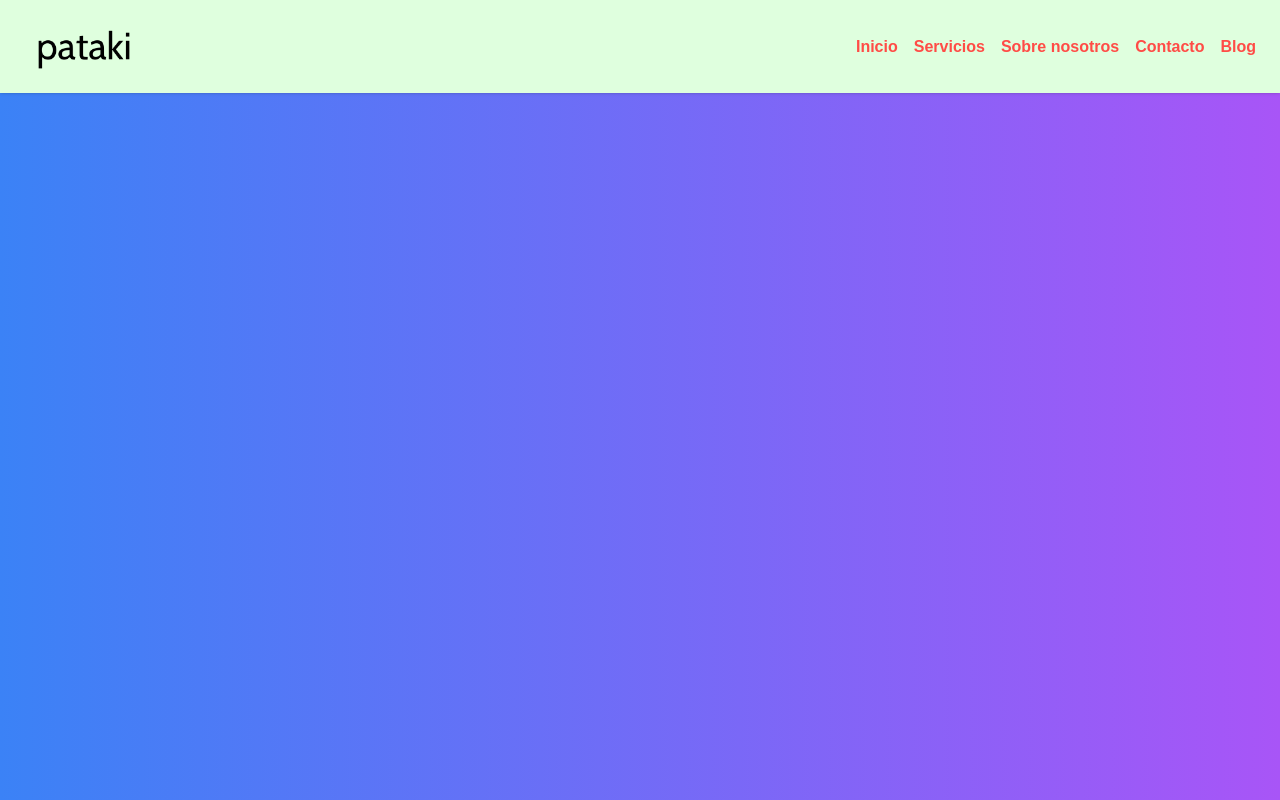
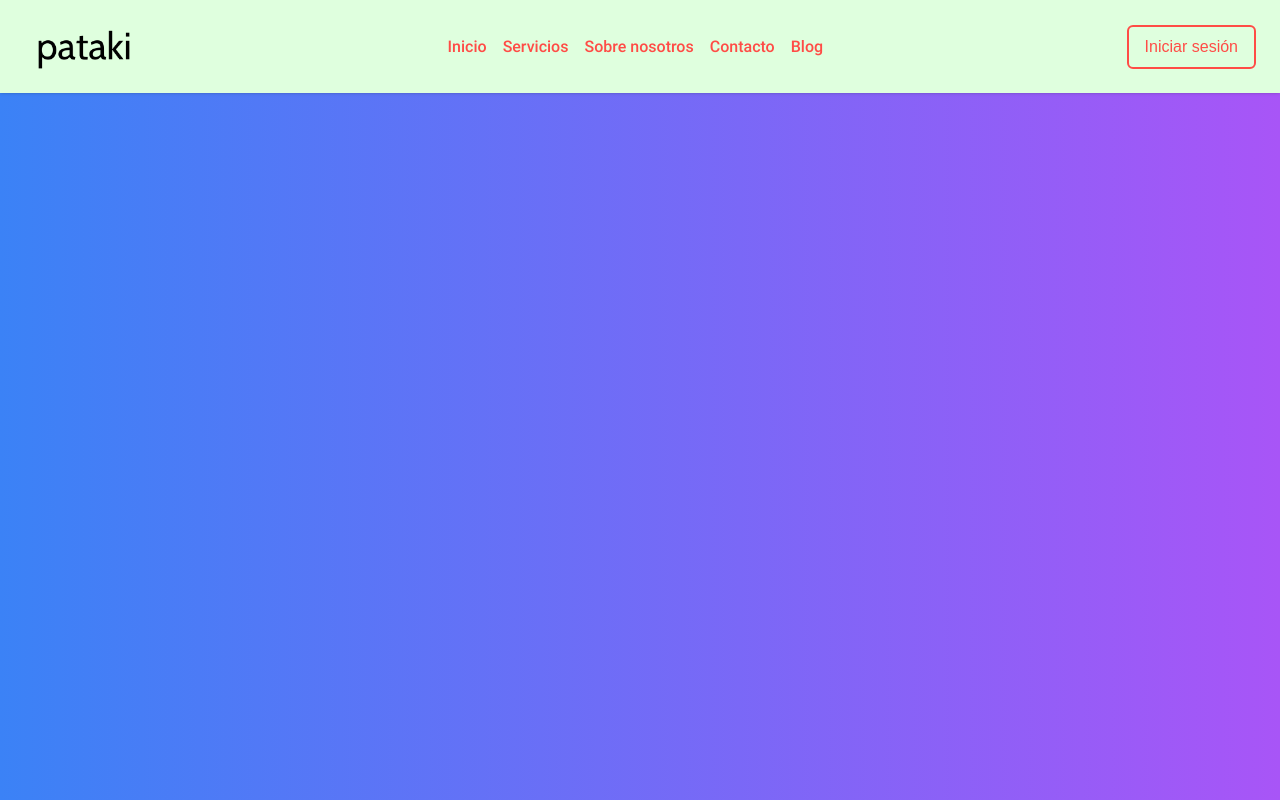
Before and after one commit to alejomayuri/landing-modular, a Next.js app: page / in a window 1280 px wide. Shown: the top 800 px of the page. Built offline with nearby package versions, Linux system fonts and the light colour scheme.

Commit message:
refactor y componentes mas generales. Componente call action

```diff
--- /dev/null
+++ b/src/app/components/global/CallAction.js
@@ -0,0 +1,50 @@
+import Link from "next/link";
+
+export default function Navbar({
+    text,
+    href,
+    borderWidth = null, // Ancho del borde
+    borderColor = null, // Color del borde
+    borderRadius = null, // Radio de borde
+    hoverBorderColor = null, // Color del borde al pasar el mouse
+    backgroundColor = null, // Color de fondo
+    hoverBackgroundColor = null, // Color de fondo al pasar el mouse
+    textColor = "text-gray-600", // Color de texto
+    hoverTextColor = null, // Color de texto al pasar el mouse
+    transition = false, // Transición al pasar el mouse
+}) {
+    if(!text || text === "") {
+        return null;
+    }
+
+    const borderWidthClasses = {
+        small: "border",
+        normal: "border-2",
+        big: "border-4"
+    };
+
+    const borderRadiusClasses = {
+        small: "rounded",
+        normal: "rounded-md",
+        big: "rounded-lg",
+        full: "rounded-full"
+    }
+
+    return (
+        <Link href={href}>
+            <button className={`
+                    ${borderWidth && borderWidthClasses[borderWidth]}
+                    ${borderColor}
+                    ${borderRadius && borderRadiusClasses[borderRadius]}
+                    ${hoverBorderColor}
+                    ${backgroundColor}
+                    ${hoverBackgroundColor}
+                    ${textColor}
+                    ${hoverTextColor}
+                    ${transition && "transition duration-300"}
+                    px-4 py-2 transform`}>
+                {text}
+            </button>
+        </Link>
+    )
+}
--- a/src/app/components/global/Navbar.js
+++ b/src/app/components/global/Navbar.js
@@ -10,7 +10,7 @@ export default function Navbar({
     hoverUnderline, // Tipo de subrayado al pasar el mouse
     hoverTransform = null, // Peso de fuente al pasar el mouse
     itemsWeight = "normal", // Transformación al pasar el mouse
-    transition = true, // Transición al pasar el mouse
+    transition = false, // Transición al pasar el mouse
 }) {
     if (!navItems) {
         return null;
@@ -32,11 +32,12 @@ export default function Navbar({
 
     // Clases de familia de fuente
     const fontFamilyClasses = {
-        sans: "sans",
-        serif: "serif",
-        mono: "mono",
-        robotoMedium: "robotoMedium",
-        barlow: "barlow",
+        sans: "font-sans",
+        serif: "font-serif",
+        mono: "font-mono",
+        robotoMedium: "font-robotoMedium",
+        barlow: "font-barlow",
+        oswald: "font-oswald"
     };
 
     // Clases de transformación al pasar el mouse
@@ -46,6 +47,7 @@ export default function Navbar({
         big: "hover:scale-[1.04]",
     };
 
+    // Clases de peso de fuente
     const weightClasses = {
         small: "font-medium",
         normal: "font-semibold",
@@ -55,26 +57,10 @@ export default function Navbar({
     return (
         <nav className={`flex ${spaceBetweenItemsClasses[spaceBetweenItems]}`}>
             {navItems.map((item, index) => (
-                <a key={index} href={item.href} id={`link-${index}`} className={`
-                    flex items-center
-                    ${fontSizeClasses[fontSize]}
-                    font-${fontFamilyClasses[fontFamily]}
-                    ${hoverUnderline ? "hover:underline" : ""}
-                    ${color} ${hoverColor}
-                    ${hoverTransformClasses[hoverTransform]}
-                    ${weightClasses[itemsWeight]}
-                    font-bold
-                    ${transition ? "transition duration-300" : ""}
-                    transform
-                `}>{item.text}</a>
+                <a key={index} href={item.href} id={`link-${index}`} className={`flex items-center ${fontSizeClasses[fontSize]} ${fontFamilyClasses[fontFamily]} ${hoverUnderline && "hover:underline"} ${color} ${hoverColor} ${hoverTransform && hoverTransformClasses[hoverTransform]} ${weightClasses[itemsWeight]} ${transition && "transition duration-300"} transform`}>
+                    {item.text}
+                </a>
             ))}
-            {/* <button
-                className={`
-                    border-2 border-[#FF4C46] rounded-md px-4 py-2
-                `}
-            >
-                Iniciar sesión
-            </button> */}
         </nav>
     );
 }
--- /dev/null
+++ b/src/app/components/header/Header.js
@@ -0,0 +1,99 @@
+import HeaderWrapper from "./HeaderWrapper";
+import Logo from "../global/Logo";
+import Navbar from "../global/Navbar";
+import CallAction from "../global/CallAction";
+
+export default function Header({ data }) {
+    if (!data || Object.keys(data).length === 0) {
+        return null; // Devuelve null si no hay datos
+    }
+
+    const { type, global, logo, navbar, callAction } = data;
+
+    // Valores globales
+    const {
+        paddingY = "py-4",
+        paddingX = "px-4",
+        bgColor = "bg-white",
+        scrolledBgColor = "bg-gray-100",
+        isFixed = false,
+    } = global || {};
+
+    // Componente Logo
+    const showLogo =
+        logo && Object.keys(logo).length > 0 ? (
+            <Logo
+                logoSlug={logo.logoSlug}
+                logoWidth={logo.logoWidth}
+                logoHeight={logo.logoHeight}
+            />
+        ) : null;
+
+    // Componente Navbar
+    const showNavbar =
+        navbar && Object.keys(navbar).length > 0 ? (
+            <Navbar
+                navItems={navbar.navItems}
+                color={navbar.navItemsColor}
+                hoverColor={navbar.hoverColor}
+                hoverUnderline={navbar.hoverUnderline}
+                hoverTransform={navbar.hoverTransform}
+                fontFamily={navbar.fontFamily}
+                itemsWeight={navbar.itemsWeight}
+                transition={navbar.transition}
+            />
+        ) : null;
+
+    // Componente CallAction
+    const showCallAction =
+        callAction && Object.keys(callAction).length > 0 ? (
+            <CallAction
+                text={callAction.text}
+                href={callAction.href}
+                borderWidth={callAction.borderWidth}
+                borderColor={callAction.borderColor}
+                borderRadius={callAction.borderRadius}
+                hoverBorderColor={callAction.hoverBorderColor}
+                backgroundColor={callAction.backgroundColor}
+                hoverBackgroundColor={callAction.hoverBackgroundColor}
+                textColor={callAction.textColor}
+                hoverTextColor={callAction.hoverTextColor}
+                transition={callAction.transition}
+            />
+        ) : null;
+
+    // Determinar contenido según el tipo
+    let content;
+    if (type === 1) {
+        content = (
+            <>
+                {showLogo}
+                {showNavbar}
+                {showCallAction}
+            </>
+        );
+    } else if (type === 2) {
+        content = (
+            <>
+                {showLogo}
+                <div className="flex gap-10 items-center">
+                    {showNavbar}
+                    {showCallAction}
+                </div>
+                {showLogo}
+            </>
+        );
+    }
+
+    return (
+        <HeaderWrapper
+            paddingY={paddingY}
+            paddingX={paddingX}
+            bgColor={bgColor}
+            isFixed={isFixed}
+            scrolledBgColor={scrolledBgColor}
+        >
+            {content}
+        </HeaderWrapper>
+    );
+}
--- a/src/app/components/Header.js
+++ b/src/app/components/header/HeaderWrapper.js
@@ -1,7 +1,7 @@
 "use client"
 import { useState, useEffect } from "react";
 
-export default function Header({
+export default function HeaderWrapper({
     children, // Contenido del header
     paddingY = "normal", // Padding Y normal por defecto
     paddingX = "normal", // Padding X normal por defecto
@@ -57,4 +57,4 @@ export default function Header({
             </div>
         </header>
     );
-  }
+}
--- a/src/app/layout.js
+++ b/src/app/layout.js
@@ -14,7 +14,12 @@ const geistMono = localFont({
 const robotoMedium = localFont({
   src: "./fonts/Roboto/Roboto-Medium.ttf",
   variable: "--font-roboto-medium",
-  weight: "100 400 900",
+  weight: "100 900",
+});
+const oswald = localFont({
+  src: "./fonts/Oswald/Oswald-VariableFont_wght.ttf",
+  variable: "--font-oswald",
+  weight: "100 900",
 });
 
 export const metadata = {
@@ -26,7 +31,7 @@ export default function RootLayout({ children }) {
   return (
     <html lang="en">
       <body
-        className={`${geistSans.variable} ${geistMono.variable} ${robotoMedium.variable} antialiased`}
+        className={`${geistSans.variable} ${geistMono.variable} ${robotoMedium.variable} ${oswald.variable} antialiased`}
       >
         {children}
       </body>
--- a/src/app/page.js
+++ b/src/app/page.js
@@ -1,13 +1,13 @@
-import Header from "./components/Header";
-import Logo from "./components/global/Logo";
-import Navbar from "./components/global/Navbar";
+import Header from "./components/header/Header";
 
 const data = {
   header: {
+    type: 1,
+    global: {
       paddingY: "normal",
       paddingX: "normal",
       bgColor: "bg-[#DFFFDE]",
-    scrolledBgColor: null,
+      scrolledBgColor: "bg-[#007978]",
       isFixed: true
     },
     logo: {
@@ -27,71 +27,30 @@ const data = {
       hoverColor: "hover:text-[#007978]",
       hoverUnderline: false,
       hoverTransform: null,
-    itemsWeight: "big",
+      itemsWeight: "normal",
       fontFamily: "robotoMedium",
-    callAction: [
-      { text: "Iniciar sesión", href: "#iniciar-sesion" }
-    ]
+      transition: true
     },
+    callAction: {
+      text: "Iniciar sesión",
+      href: "#iniciar-sesion",
+      borderWidth: "normal",
+      borderRadius: "normal",
+      borderColor: "border-[#FF4C46]",
+      hoverBorderColor: "hover:border-[#007978]",
+      // backgroundColor: "bg-[#FF4C46]",
+      hoverBackgroundColor: "hover:bg-[#007978]",
+      textColor: "text-[#FF4C46]",
+      hoverTextColor: "hover:text-white",
+      transition: true
+    },
+  }
 };
 
-export default function Home({ headerType = "type1" }) {
-  let showLogo = null;
-  let showNavbar = null;
-  let showHeader = null;
-
-  if (data && Object.keys(data) && Object.keys(data).length > 0) {
-    const {header, logo, navbar} = data;
-    // const { logoSlug, logoWidth, logoHeight, navItems, hoverColor, hoverUnderline, hoverTransform, fontFamily, itemsWeight, bgColor, navItemsColor } = data
-    if (logo && Object.keys(logo) && Object.keys(logo).length > 0) {
-      const { logoSlug, logoWidth, logoHeight } = logo;
-      showLogo = (
-        <Logo logoSlug={logoSlug} logoWidth={logoWidth} logoHeight={logoHeight} />
-      );
-    }
-    if (navbar && Object.keys(navbar) && Object.keys(navbar).length > 0) {
-      const { navItems, navItemsColor, hoverColor, hoverUnderline, hoverTransform, fontFamily, itemsWeight } = navbar;
-      showNavbar = (
-        <Navbar
-          navItems={navItems}
-          color={navItemsColor}
-          hoverColor={hoverColor}
-          hoverUnderline={hoverUnderline}
-          hoverTransform={hoverTransform}
-          fontFamily={fontFamily}
-          itemsWeight={itemsWeight}
-        />
-      );
-    }
-    if (header && Object.keys(header) && Object.keys(header).length > 0) {
-      const { paddingY, paddingX, bgColor, scrolledBgColor, isFixed } = header;
-      if (headerType === "type1") {
-        showHeader = (
-          <Header paddingY={paddingY} paddingX={paddingX} bgColor={bgColor} isFixed={isFixed} scrolledBgColor={scrolledBgColor}>
-            {showLogo}
-            {showNavbar}
-          </Header>
-        );
-      } else if (headerType === "type2") {
-        showHeader = (
-          <Header paddingY={paddingY} paddingX={paddingX} bgColor={bgColor} isFixed={isFixed}>
-            {showLogo}
-            <div
-              className="flex gap-10 items-center"
-            >
-              {showNavbar}
-              {showLogo}
-            </div>
-            {showLogo}
-          </Header>
-        );
-      }
-    }
-  }
-
+export default function Home() {
   return (
     <>
-      {showHeader}
+      <Header data={data?.header} />
       <main>
         {/* Contenido de prueba para scroll */}
         <section className="h-screen bg-gray-100 bg-gradient-to-r from-blue-500 to-purple-500">Sección 1</section>
--- a/tailwind.config.js
+++ b/tailwind.config.js
@@ -15,6 +15,7 @@ module.exports = {
         geistSans: "var(--font-geist-sans)",
         robotoMedium: "var(--font-roboto-medium)",
         barlow: ["Barlow", "sans-serif"],
+        oswald: "var(--font-oswald)",
       },
     },
   },
```
Also changed, not shown: package.json (+5 -5 lines), src/app/fonts/Oswald/Oswald-VariableFont_wght.ttf (added), 1 other file (tests, documents, lock files or other folders). Lines whose indentation alone changed are shown as unchanged.
